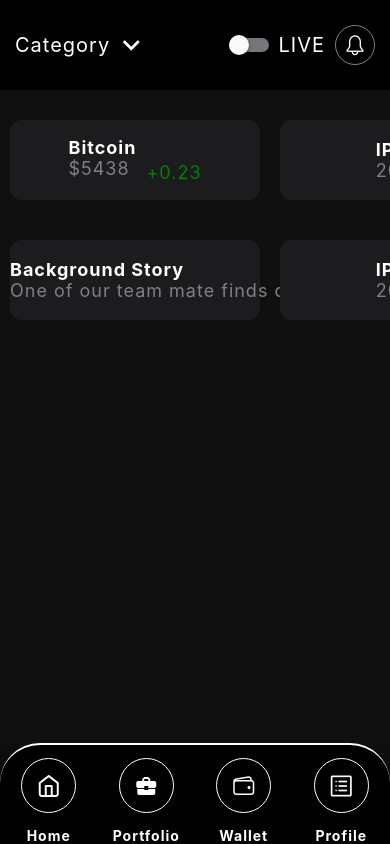
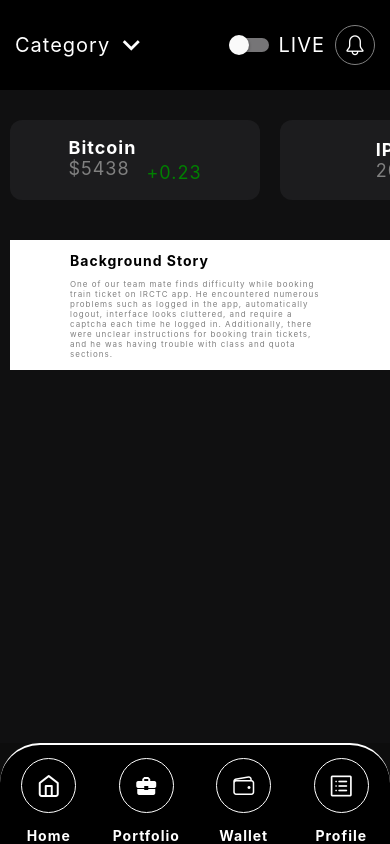
Before and after one commit to Hartz-byte/native-probo-app-clone, a React Native app: screen /Home in a window 390 px wide. Built offline with nearby package versions, Linux system fonts and the light colour scheme.

Commit message:
slider component updated

```diff
--- a/src/Components/HomeScreenComponents/SliderComponent.jsx
+++ b/src/Components/HomeScreenComponents/SliderComponent.jsx
@@ -7,19 +7,43 @@ const SliderComponent = ({ items, condition }) => {
       <FlatList
         horizontal
         data={items}
-        keyExtractor={(item) => item.title}
+        // keyExtractor={(item) => item.title}
         showsHorizontalScrollIndicator={false}
-        renderItem={({ item }) => {
+        renderItem={({ item, index }) => {
           return (
-            <View style={styles.sliderContainer}>
-              <View style={styles.itemBox}>
+            <View style={styles.sliderContainer} key={index}>
+              <View
+                style={[
+                  styles.itemBox,
+                  condition ? styles.wideBox : styles.smallBox,
+                ]}
+              >
                 <View style={styles.displayFlex}>
                   <View>
-                    <Text style={styles.text}>{item.title}</Text>
-                    <Text style={styles.text2}>{item.subtitle}</Text>
+                    {/* title text */}
+                    <Text
+                      style={[
+                        styles.text,
+                        condition ? styles.wideText : styles.smallText,
+                      ]}
+                    >
+                      {item.title}
+                    </Text>
+                    {/* sub title text */}
+                    <Text
+                      style={[
+                        styles.text2,
+                        condition ? styles.wideText2 : styles.smallText2,
+                      ]}
+                    >
+                      {item.subtitle}
+                    </Text>
                   </View>
 
+                  {/* increament text */}
                   <Text style={styles.text3}>{item.increament}</Text>
+
+                  {/* image */}
                 </View>
               </View>
             </View>
@@ -35,32 +59,58 @@ const styles = StyleSheet.create({
     flexDirection: "row",
     marginTop: 20,
   },
+
   itemBox: {
+    justifyContent: "center",
+    alignItems: "center",
+  },
+  wideBox: {
+    width: 385,
+    height: 130,
+    backgroundColor: "white",
+    margin: 10,
+  },
+  smallBox: {
     width: 250,
     height: 80,
     backgroundColor: "#1c1c1e",
-    justifyContent: "center",
-    alignItems: "center",
     margin: 10,
     borderRadius: 12,
   },
+
   text: {
-    color: "white",
     letterSpacing: 1,
     fontWeight: "bold",
+  },
+  wideText: {
+    color: "black",
+    fontSize: 14,
+  },
+  smallText: {
+    color: "white",
     fontSize: 18,
   },
+
   text2: {
     color: "gray",
     letterSpacing: 1,
+  },
+  wideText2: {
+    fontSize: 8,
+    width: 255,
+    marginTop: 10,
+  },
+  smallText2: {
     fontSize: 18,
   },
+
   text3: {
     color: "green",
     letterSpacing: 1,
     fontSize: 18,
     marginTop: 25,
   },
+
   displayFlex: {
     flexDirection: "row",
     gap: 10,
--- a/src/Utils/SliderItem.js
+++ b/src/Utils/SliderItem.js
@@ -33,17 +33,12 @@ export const SliderItem2 = [
     title: "Background Story",
     subtitle:
       "One of our team mate finds difficulty while booking train ticket on IRCTC app. He encountered numerous problems such as logged in the app, automatically logout, interface looks cluttered, and require a captcha each time he logged in. Additionally, there were unclear instructions for booking train tickets, and he was having trouble with class and quota sections.",
-    // image: "",
+    image: "",
   },
   {
-    title: "IPL",
-    subtitle: "2024",
-    // image: "",
+    image: "",
   },
   {
-    title: "Ethereum",
-    subtitle: "$5438",
-    increament: "+0.23",
-    // image: "",
+    image: "",
   },
 ];
```
